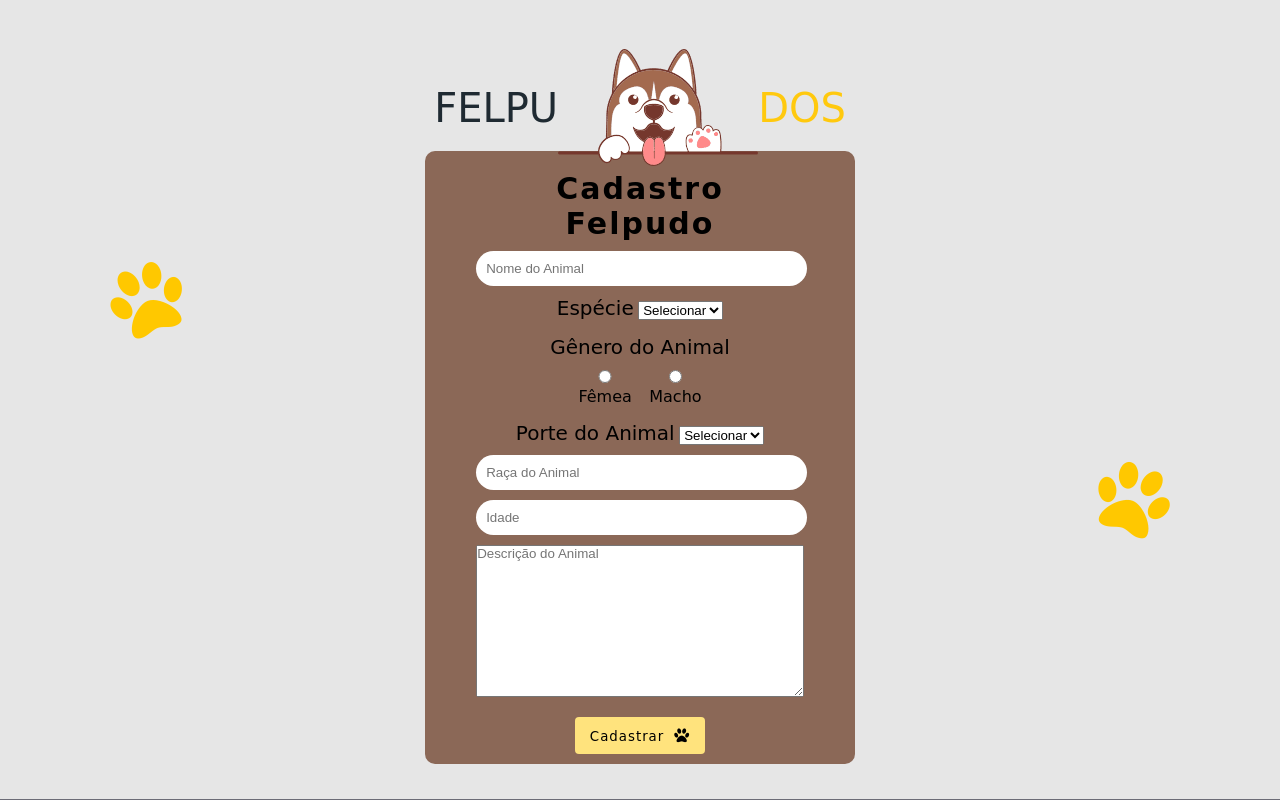
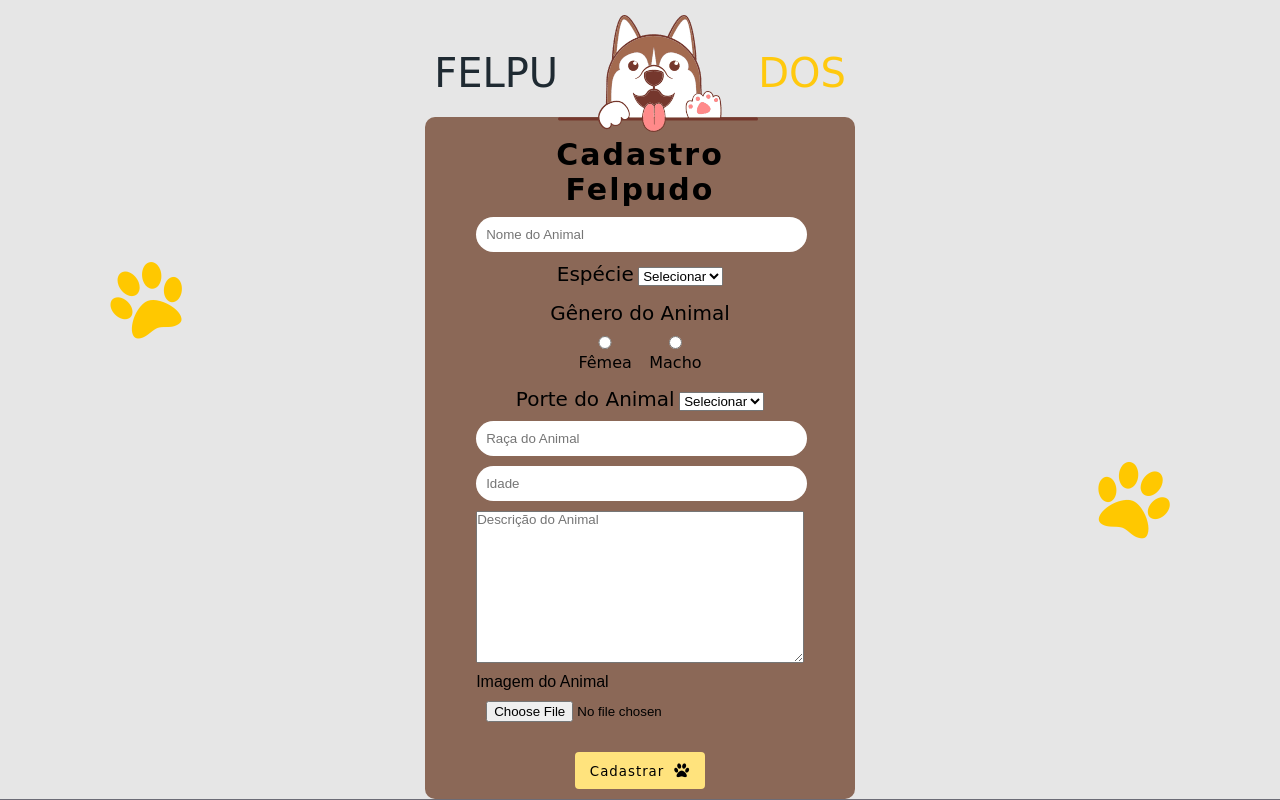
Before and after one commit to lubalsaneli/TCC, a PHP site: page /cadastro-animal.php in a window 1280 px wide. Shown: the part 83-883 px from the top of the page. Run offline with PHP 8.4, Linux system fonts and the light colour scheme; some libraries are stand-ins or nearby versions; some web fonts are replaced.

Commit message:
Colocando imagem no banco

```diff
--- a/cadastro-animal.php
+++ b/cadastro-animal.php
@@ -19,10 +19,16 @@ if ($_SERVER["REQUEST_METHOD"] == "POST") {
   $idade = $_POST["idade"];
   $descricao = $_POST["descricao"];
 
+  if( isset($_FILES["imagem"]) && !empty($_FILES["imagem"]))
+  {
+    $imagem = "./imagem-banco/".$_FILES['imagem']["name"];
+    move_uploaded_file($_FILES["imagem"]["tmp_name"], $imagem);
+  }
+
   // Insere os dados na tabela de usuarios
-  $sql = "INSERT INTO animais (nome, especie, sexo, porte, raca, idade, descricao) VALUES (?, ?, ?, ?, ?, ?, ?)";
+  $sql = "INSERT INTO animais (nome, especie, sexo, porte, raca, idade, descricao, imagem) VALUES (?, ?, ?, ?, ?, ?, ?, ?)";
   $stmt = $pdo->prepare($sql);
-  $stmt->execute([$nome, $especie, $sexo, $porte, $raca, $idade, $descricao]);
+  $stmt->execute([$nome, $especie, $sexo, $porte, $raca, $idade, $descricao, $imagem]);
 
   // Define a mensagem de sucesso
   $mensagem = 'Felpudo cadastrado com sucesso!';
@@ -119,7 +125,7 @@ if ($_SERVER["REQUEST_METHOD"] == "POST") {
                     <span>DOS</span>
                 </div>
                 <div class="bottom">
-                    <form method="POST">
+                    <form method="POST" enctype="multipart/form-data">
                         <h3>Cadastro Felpudo</h3>
                         <input type="text" name="nome" placeholder="Nome do Animal" required>
                         <div class="form-input">
@@ -133,11 +139,11 @@ if ($_SERVER["REQUEST_METHOD"] == "POST") {
                         <p>Gênero do Animal</p>
                         <div class="genero_animal">
                             <div class="gender-input">
-                                <input id="female" type="radio" name="sexo" required>
+                                <input id="female" type="radio" name="sexo" value="F" required>
                                 <label for="female">Fêmea</label>
                             </div>
                             <div class="gender-input">
-                                <input id="male" type="radio" name="sexo" required>
+                                <input id="male" type="radio" name="sexo" value="M" required>
                                 <label for="male">Macho</label>
                             </div>
                         </div>
@@ -154,7 +160,10 @@ if ($_SERVER["REQUEST_METHOD"] == "POST") {
                         <input type="text" name="raca" placeholder="Raça do Animal" required>
                         <input type="text" name="idade" placeholder="Idade" required>
                         <textarea name="descricao" name="descricao" placeholder="Descrição do Animal" id="" cols="20" rows="10"></textarea>
-
+                        <div class="imagem">
+                            <label>Imagem do Animal</label>
+                            <input type="file" name="imagem" accept="imagem/*">
+                        </div>
                         <div class="singUp">
                             <button>Cadastrar<i class="fa fa-paw"></i></button>
                         </div>
--- a/css/cadastro-animal-style.css
+++ b/css/cadastro-animal-style.css
@@ -134,6 +134,10 @@ h3 {
     text-align: center;
 }
 
+.imagem label {
+    display: flex;
+}
+
 .singUp button {
     font-family: 'Gabarito', cursive;
     background: #ffe37d;
```
Also changed, not shown: cadastro.php (+6 -5 lines), database/banco.sql (+4 -4 lines), imagem-banco/WhatsApp Image 2023-09-18 at 21.48.08.jpeg (added), imagem-banco/cropped-1920-1080-252857.jpg (added), imagem-banco/dog.jpeg (added).
